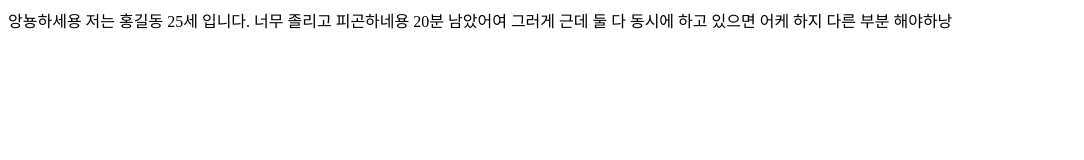
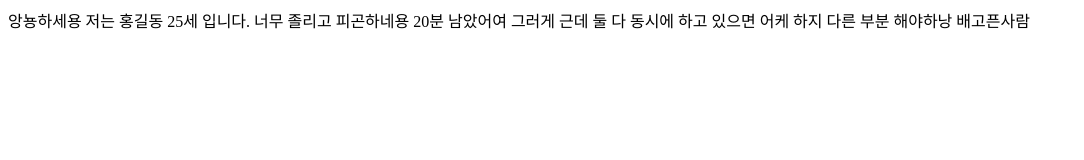
Before and after one commit to songinseon/col_exam, a plain HTML site: page docs/index.html in a window 1280 px wide. Shown: the whole page, without its empty margins (0-1084 px from the left). Drawn offline with Linux system fonts and the light colour scheme.

Commit message:
배고파

```diff
--- a/docs/index.html
+++ b/docs/index.html
@@ -14,5 +14,6 @@
   그러게
   근데 둘 다 동시에 하고 있으면 어케 하지
   다른 부분 해야하낭
+  배고픈사람
 </body>
 </html>
```
